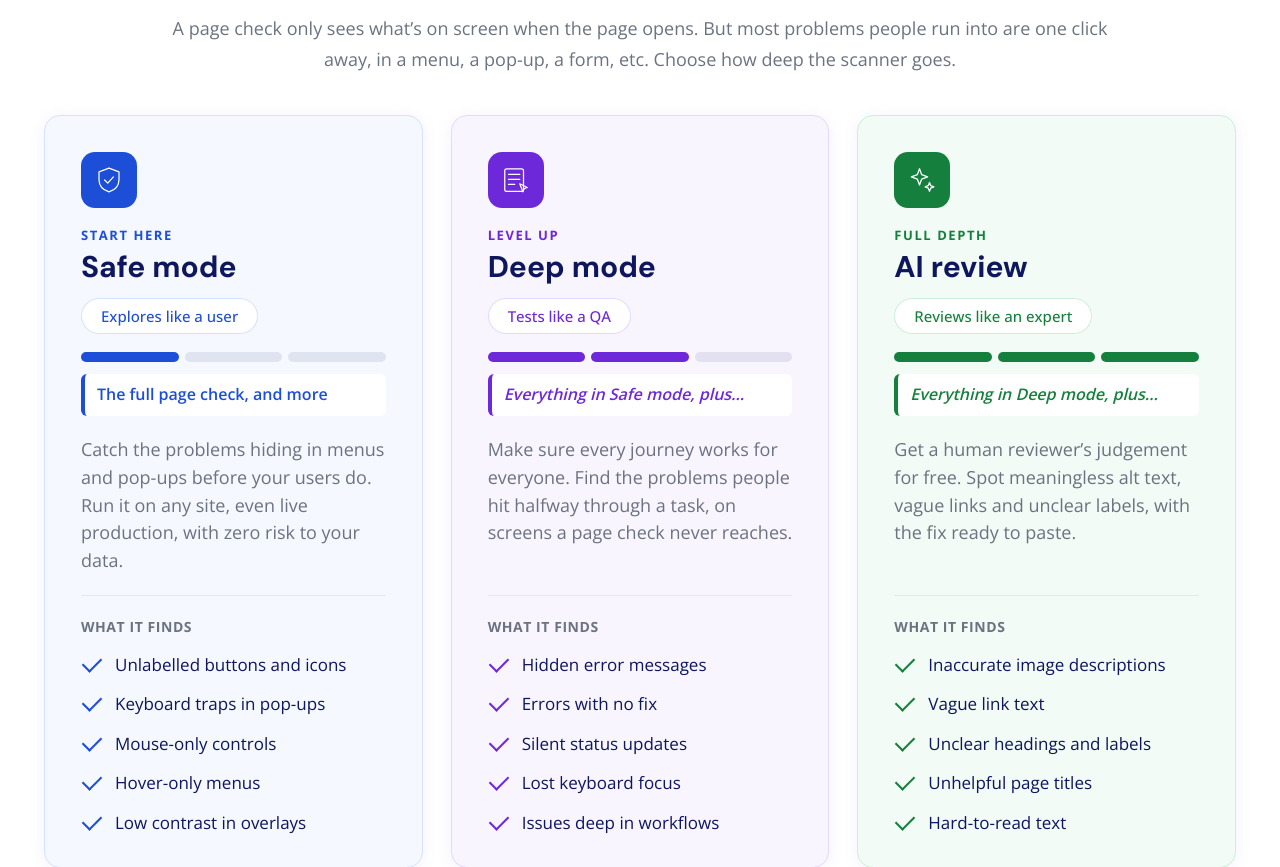
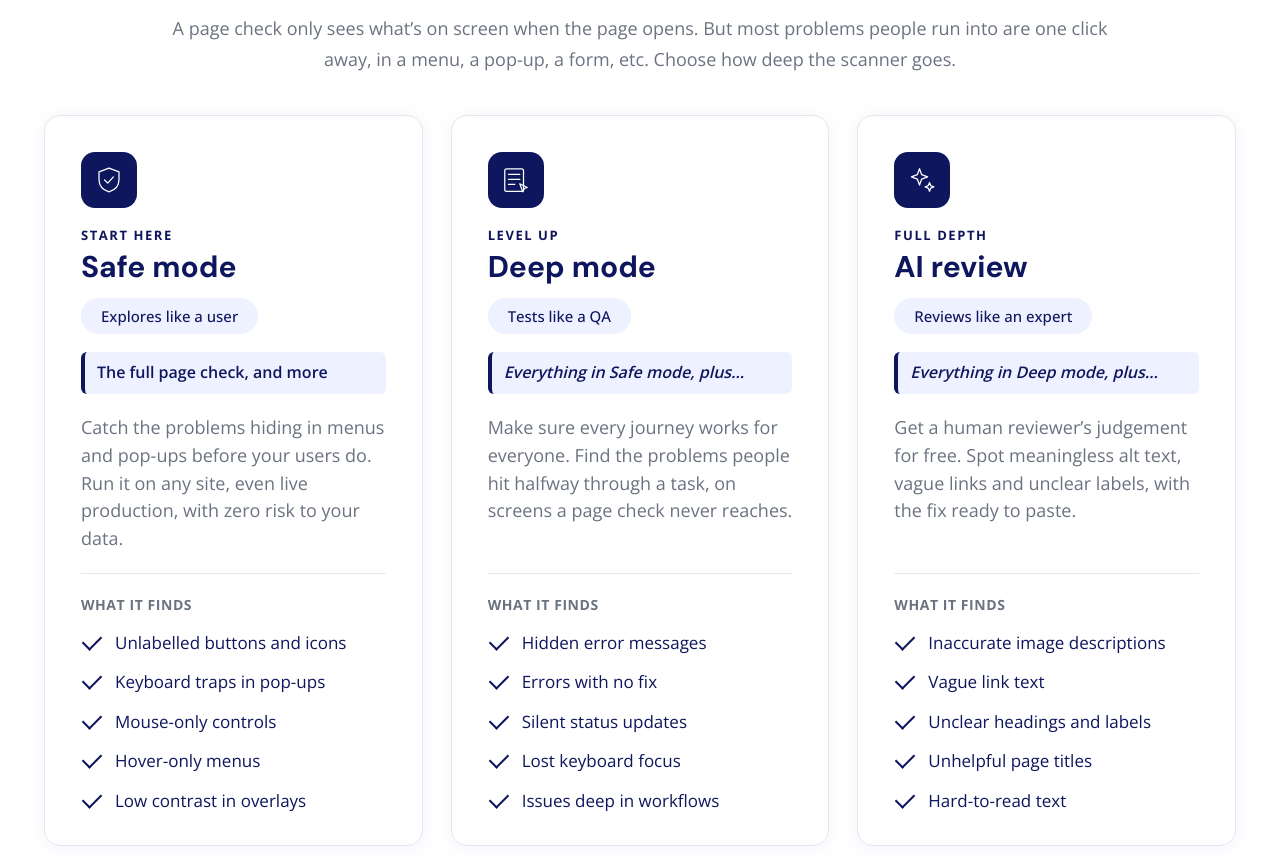
Before and after one commit to niharikasuri-bit/accessibility-site, a plain HTML site: page index.html in a window 1280 px wide. Shown: the part 2017-2884 px from the top of the page. Drawn offline with nearby package versions, Linux system fonts and the light colour scheme.

Commit message:
Scan modes: drop the per-level colours and the level bars
Co-Authored-By: Claude Opus 5.5 <noreply@anthropic.com>

```diff
--- a/index.html
+++ b/index.html
@@ -214,7 +214,7 @@
             <p class="mode-eyebrow">Start here</p>
             <h3>Safe mode</h3>
             <span class="mode-tag">Explores like a user</span>
-            <div class="mode-level"><span class="mode-steps" aria-hidden="true"><span class="on"></span><span></span><span></span></span><span class="mode-plus">The full page check, and more</span></div>
+            <div class="mode-level"><span class="mode-plus">The full page check, and more</span></div>
             <p>Catch the problems hiding in menus and pop-ups before your users do. Run it on any site, even live production, with zero risk to your data.</p>
             <p class="mode-finds">What it finds</p>
             <ul class="mode-points">
@@ -230,7 +230,7 @@
             <p class="mode-eyebrow">Level up</p>
             <h3>Deep mode</h3>
             <span class="mode-tag">Tests like a QA</span>
-            <div class="mode-level"><span class="mode-steps" aria-hidden="true"><span class="on"></span><span class="on"></span><span></span></span><span class="mode-plus">Everything in Safe mode, plus…</span></div>
+            <div class="mode-level"><span class="mode-plus">Everything in Safe mode, plus…</span></div>
             <p>Make sure every journey works for everyone. Find the problems people hit halfway through a task, on screens a page check never reaches.</p>
             <p class="mode-finds">What it finds</p>
             <ul class="mode-points">
@@ -246,7 +246,7 @@
             <p class="mode-eyebrow">Full depth</p>
             <h3>AI review</h3>
             <span class="mode-tag">Reviews like an expert</span>
-            <div class="mode-level"><span class="mode-steps" aria-hidden="true"><span class="on"></span><span class="on"></span><span class="on"></span></span><span class="mode-plus">Everything in Deep mode, plus…</span></div>
+            <div class="mode-level"><span class="mode-plus">Everything in Deep mode, plus…</span></div>
             <p>Get a human reviewer’s judgement for free. Spot meaningless alt text, vague links and unclear labels, with the fix ready to paste.</p>
             <p class="mode-finds">What it finds</p>
             <ul class="mode-points">
--- a/site.css
+++ b/site.css
@@ -277,26 +277,16 @@ code { font: 14px "JetBrains Mono", ui-monospace, Consolas, monospace; backgroun
 .ill .t { fill: var(--primary); font: 700 11px "DM Sans", sans-serif; }
 .mode-card > .mode-finds { flex: 0; border: 0; padding: 0; font-size: 14px; font-weight: 700; letter-spacing: .04em; text-transform: uppercase; color: var(--muted); margin: 0 0 14px; }
 /* Levels: each mode includes the one before it. Its own colour, a filled icon tile and a depth bar that grows. */
-.mode-card.lvl-1 { --acc: #1D4ED8; --tint: #F5F8FF; --edge: #D6E2FF; }
-.mode-card.lvl-2 { --acc: #6D28D9; --tint: #F8F5FF; --edge: #E4D9FF; }
-.mode-card.lvl-3 { --acc: #15803D; --tint: #F2FBF5; --edge: #CDEFD8; }
+.mode-card[class*="lvl-"] { --acc: var(--primary); --tint: var(--paper); --edge: var(--divider); }
 .mode-card[class*="lvl-"] { background: var(--tint); border-color: var(--edge); }
 .mode-badge { display: grid; place-items: center; width: 56px; height: 56px; border-radius: 14px; background: var(--acc); margin-bottom: 18px; flex: none; }
 .mode-badge .mode-icon { color: #FFFFFF; width: 30px; height: 30px; margin: 0; }
-.mode-card[class*="lvl-"] .mode-tag { background: var(--paper); color: var(--acc); box-shadow: inset 0 0 0 1px var(--edge); }
 .mode-level { margin-bottom: 20px; }
 .mode-eyebrow { flex: none; font-size: 13px; font-weight: 700; letter-spacing: .12em; text-transform: uppercase; color: var(--acc); margin: 0 0 6px; }
 .mode-card > .mode-eyebrow { flex: none; border: 0; padding: 0; color: var(--acc); font-size: 13px; line-height: 1.4; margin: 0 0 6px; }
-.mode-steps { display: grid; grid-template-columns: repeat(3, 1fr); gap: 6px; margin-bottom: 12px; }
-.mode-steps > span { height: 10px; border-radius: 999px; background: rgba(14, 22, 93, .09); }
-.mode-steps > span.on { background: var(--acc); }
-.mode-plus { display: block; font-size: 16px; font-style: italic; font-weight: 600; color: var(--acc); background: var(--paper); border-left: 4px solid var(--acc); border-radius: 6px; padding: 8px 12px; }
+.mode-plus { display: block; font-size: 16px; font-style: italic; font-weight: 600; color: var(--acc); background: var(--primary-bg); border-left: 4px solid var(--acc); border-radius: 6px; padding: 8px 12px; }
 .lvl-1 .mode-plus { font-style: normal; }
 .mode-card[class*="lvl-"] .mode-points li::before { border-color: var(--acc); }
 @media (prefers-color-scheme: dark) {
-  :root:not([data-theme="light"]) .mode-card.lvl-1 { --acc: #93B4FF; --tint: #141B3A; --edge: #26336B; }
-  :root:not([data-theme="light"]) .mode-card.lvl-2 { --acc: #C4B5FD; --tint: #1C1638; --edge: #3A2D6B; }
-  :root:not([data-theme="light"]) .mode-card.lvl-3 { --acc: #86EFAC; --tint: #10251A; --edge: #1F4A31; }
   :root:not([data-theme="light"]) .mode-badge .mode-icon { color: #0B0F33; }
-  :root:not([data-theme="light"]) .mode-steps > span:not(.on) { background: rgba(255, 255, 255, .12); }
-}
+  :root:not([data-theme="light"]) }
```
